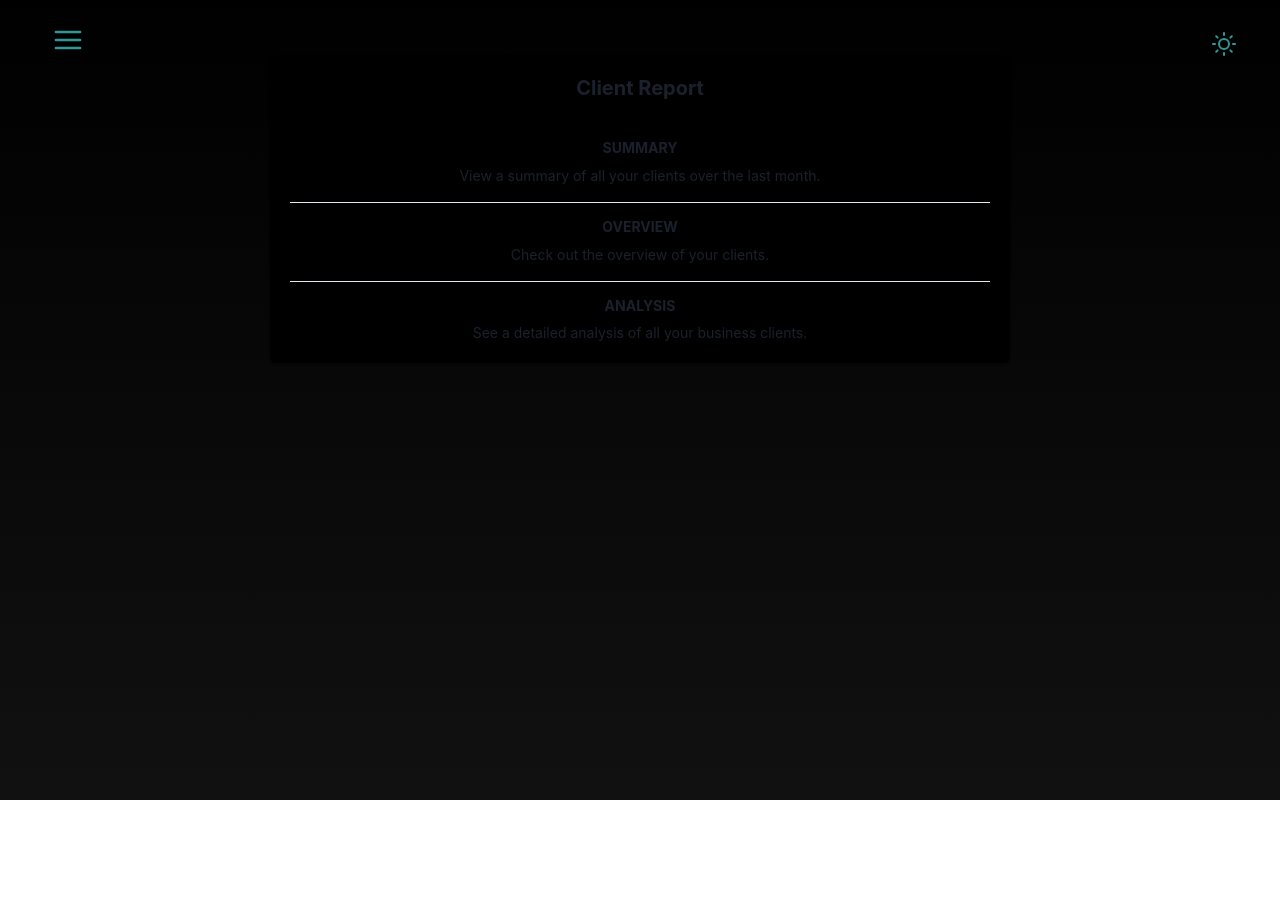
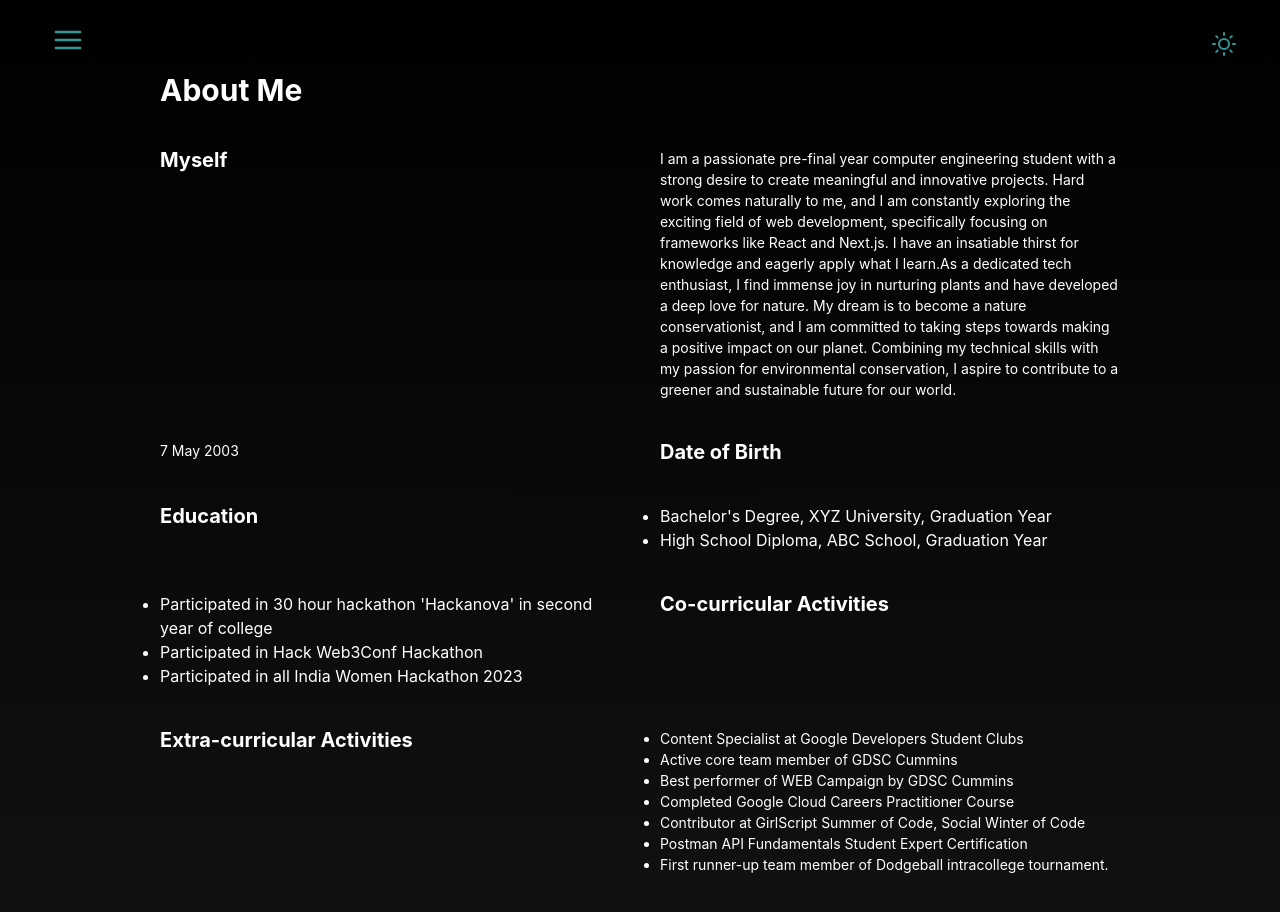
Before and after one commit to isha-73/isha-portfolio, a React (Create React App) app: page /about in a window 1280 px wide. Shown: the top 912 px of the page. Before the commit the page ends 800 px from the top, so only its background shows below. Built offline with nearby package versions, Linux system fonts and the light colour scheme.

Commit message:
About added

```diff
--- a/src/App.js
+++ b/src/App.js
@@ -14,7 +14,7 @@ function App() {
     <ChakraProvider>
       <Box
         backgroundImage="linear-gradient(to bottom, #000000, #111111)"
-        height="100vh" // Set the height of the outer Box to fill the viewport
+        minHeight="100vh"
       // display="flex"
       >
         <Router>
--- a/src/components/Body.js
+++ b/src/components/Body.js
@@ -36,7 +36,7 @@ export default function Body() {
   ];
 
   return (
-    <Box paddingBottom={'3'} width={'70%'}>
+    <Box padding={'4'} width={'70%'}>
       <SimpleGrid
         spacing={5}
         columns={{ base: 1, sm: 2, md: 3 }}
--- a/src/pages/About.js
+++ b/src/pages/About.js
@@ -1,47 +1,158 @@
+
 import React from 'react';
-import { Box, Heading, Text } from '@chakra-ui/react';
-import { Card, CardHeader, CardBody, CardFooter, StackDivider, Stack } from '@chakra-ui/react'
+import { Box, Grid, Heading, Text } from '@chakra-ui/react';
+
+const About = () => {
+    const about={
+        me:"I am a passionate pre-final year computer engineering student with a strong desire to create meaningful and innovative projects. Hard work comes naturally to me, and I am constantly exploring the exciting field of web development, specifically focusing on frameworks like React and Next.js. I have an insatiable thirst for knowledge and eagerly apply what I learn.As a dedicated tech enthusiast, I find immense joy in nurturing plants and have developed a deep love for nature. My dream is to become a nature conservationist, and I am committed to taking steps towards making a positive impact on our planet. Combining my technical skills with my passion for environmental conservation, I aspire to contribute to a greener and sustainable future for our world.",
+        dob: " 7 May 2003 ",
+        edu:[
+            {
+                id:1,
+                title:"Bachelor's Degree, XYZ University, Graduation Year"
+            },
+            {
+                id:2,
+                title:"High School Diploma, ABC School, Graduation Year"
+            }
+        ],
+
+        extra:[
+            {
+                id:11,
+                title:"Content Specialist at Google Developers Student Clubs "
+            },
+            {
+                id:12,
+                title:"Active core team member of GDSC Cummins "
+            },
+            {
+                id:13,
+                title:"Best performer of WEB Campaign by GDSC Cummins"
+            },
+            {
+                id:14,
+                title:"Completed Google Cloud Careers Practitioner Course"
+
+            },
+            {
+                id:15,
+                title:"Contributor at GirlScript Summer of Code, Social Winter of Code"
+
+            },
+            {
+                id:16,
+                title:"Postman API Fundamentals Student Expert Certification"
+            },
+            {
+                id:17,
+                title:"First runner-up team member of Dodgeball intracollege tournament."
+            }
 
 
-const About = () => {
-    return (
-        <Box p="6" display={'flex'} flexDirection={'column'} justifyContent={'center'} alignItems={'center'} >
-            <Card textAlign={'center'} width={'60%'} bg={'black'}>
-                <CardHeader>
-                    <Heading size='md'>Client Report</Heading>
-                </CardHeader>
+        ],
+        coCurricular:[
+            {
+                id:21,
+                title:"Participated in 30 hour hackathon 'Hackanova' in second year of college"
+            },
+            {
+                id:22,
+                title:"Participated in Hack Web3Conf Hackathon"
+            },
+            {
+                id:23,
+                title:"Participated in all India Women Hackathon 2023"
+            }
 
-                <CardBody>
-                    <Stack divider={<StackDivider />} spacing='4'>
-                        <Box>
-                            <Heading size='xs' textTransform='uppercase'>
-                                Summary
-                            </Heading>
-                            <Text pt='2' fontSize='sm'>
-                                View a summary of all your clients over the last month.
-                            </Text>
-                        </Box>
-                        <Box>
-                            <Heading size='xs' textTransform='uppercase'>
-                                Overview
-                            </Heading>
-                            <Text pt='2' fontSize='sm'>
-                                Check out the overview of your clients.
-                            </Text>
-                        </Box>
-                        <Box>
-                            <Heading size='xs' textTransform='uppercase'>
-                                Analysis
-                            </Heading>
-                            <Text pt='2' fontSize='sm'>
-                                See a detailed analysis of all your business clients.
-                            </Text>
-                        </Box>
-                    </Stack>
-                </CardBody>
-            </Card>
+        ]
+
+
+
+    }
+
+
+  return (
+    <Box p="10" display={'flex'} justifyContent={'center'} alignItems={'center'} color={'white'}>
+            <Grid templateColumns="repeat(2, 1fr)" gridGap={10}  maxWidth={"80%"}>
+                {/* First row */}
+                <Box gridColumn="1 / span 2">
+                    <Heading size="lg">About Me</Heading>
+                </Box>
+                {/* Second row */}
+                <Box>
+                    <Heading size={"md"}>Myself</Heading>
+                </Box>
+                <Box>
+                    <Text fontSize="sm">{about.me}</Text>
+                </Box>
+                {/* Third row */}
+                <Box>
+                    <Text fontSize="sm">{about.dob}</Text>
+                </Box>
+                <Box>
+                    <Heading size={"md"}>Date of Birth</Heading>
+                </Box>
+                {/* third row */}
+                <Box>
+                    <Heading size={"md"}>Education</Heading>
+                </Box>
+                <Box>
+                    {/* List of your education items */}
+
+                    <ul>
+            {about.edu.map((item) => (
+              <li key={item.id}>{item.title}</li>
+            ))}
+          </ul>
+
+
+                </Box>
+
+
+                {/* Fourth row */}
+
+                <Box>
+                <ul>
+            {about.coCurricular.map((item) => (
+              <li key={item.id}>{item.title}</li>
+            ))}
+          </ul>
+                </Box>
+                <Box>
+                    <Heading size={"md"}>Co-curricular Activities</Heading>
+                </Box>
+                {/* Fifth row */}
+                <Box>
+                    <Heading size={"md"}>Extra-curricular Activities</Heading>
+                </Box>
+                <Box>
+                    <Text fontSize="sm">
+                    <ul>
+            {about.extra.map((item) => (
+              <li key={item.id}>{item.title}</li>
+            ))}
+          </ul>
+                    </Text>
+                </Box>
+
+
+
+                {/* Add more rows as needed */}
+            </Grid>
         </Box>
-    );
+  );
 };
 
 export default About;
+
+// const About = () => {
+
+//     }
+//     return (
+
+
+//     );
+// };
+
+// export default About;
```
